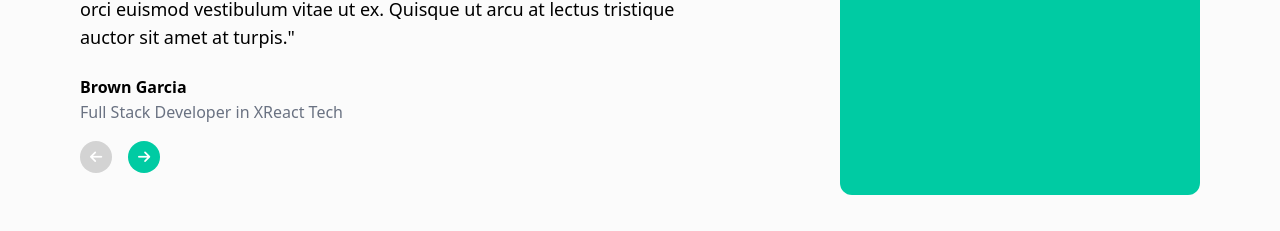
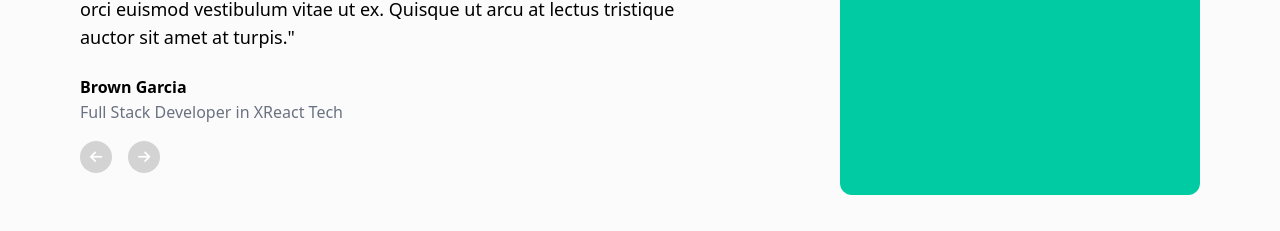
Before and after one commit to joyasamirsaad/jobsearchweb, a Next.js app: page / in a window 1280 px wide. Shown: the part 3733-3964 px from the top of the page. Built offline with nearby package versions, Linux system fonts and the light colour scheme.

Commit message:
Add files via upload

```diff
--- a/components/Feedback.tsx
+++ b/components/Feedback.tsx
@@ -21,10 +21,11 @@ export default function Feedback() {
                     <div className="font-semibold text-black">{person.name}</div>
                     <p className="text-sm text-gray-500">{person.job}</p>
                     <div className="flex gap-4 mt-4">
-                        <button onClick={prev} className="w-8 h-8 rounded-full bg-[#d3d3d3] flex items-center justify-center"aria-label="Previous testimonial" title="Previous testimonial">
+                        <button onClick={prev} className="w-8 h-8 rounded-full bg-[#d3d3d3] flex items-center justify-center hover:bg-[#00CBA3] transition-colors duration-200" aria-label="Previous testimonial" title="Previous testimonial">
                             <i className="fas fa-arrow-left text-white text-sm"></i>
                         </button>
-                        <button onClick={next} className="w-8 h-8 rounded-full bg-[#00CBA3] flex items-center justify-center" aria-label="Next testimonial" title="Next testimonial">
+
+                        <button onClick={next} className="w-8 h-8 rounded-full bg-[#d3d3d3] flex items-center justify-center hover:bg-[#009e84] transition-colors duration-200" aria-label="Next testimonial" title="Next testimonial">
                             <i className="fas fa-arrow-right text-white text-sm"></i>
                         </button>
                     </div>
```
